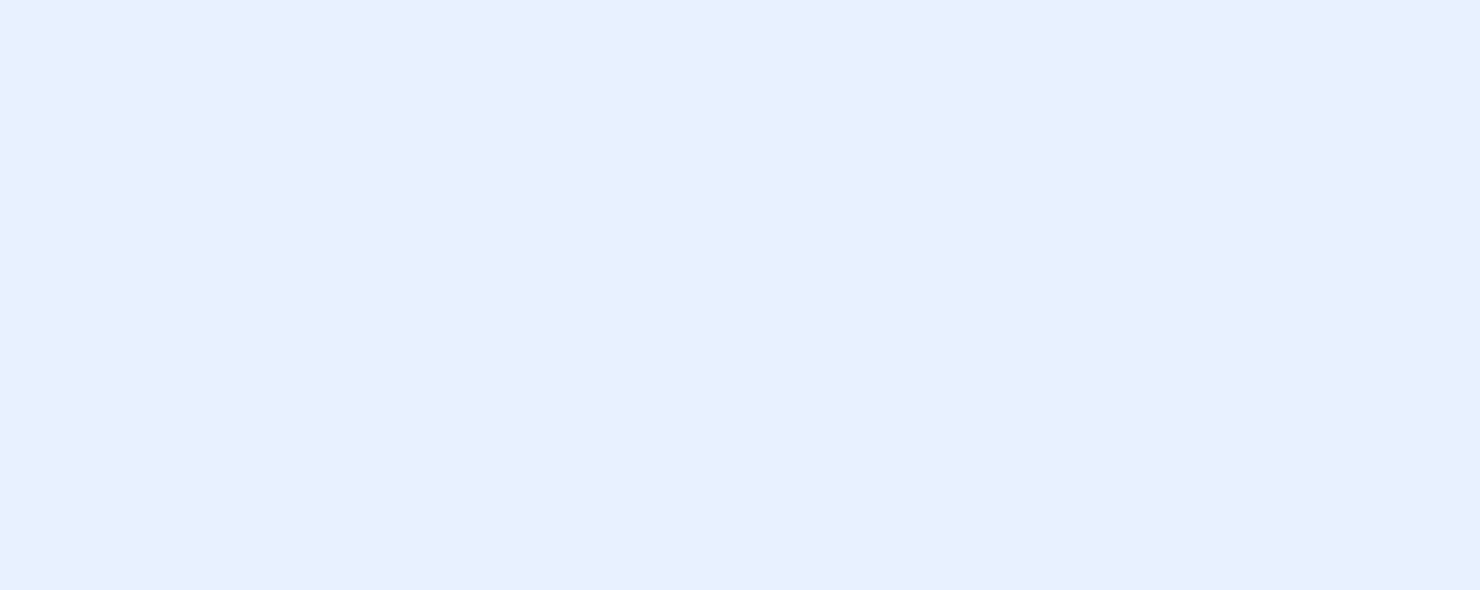
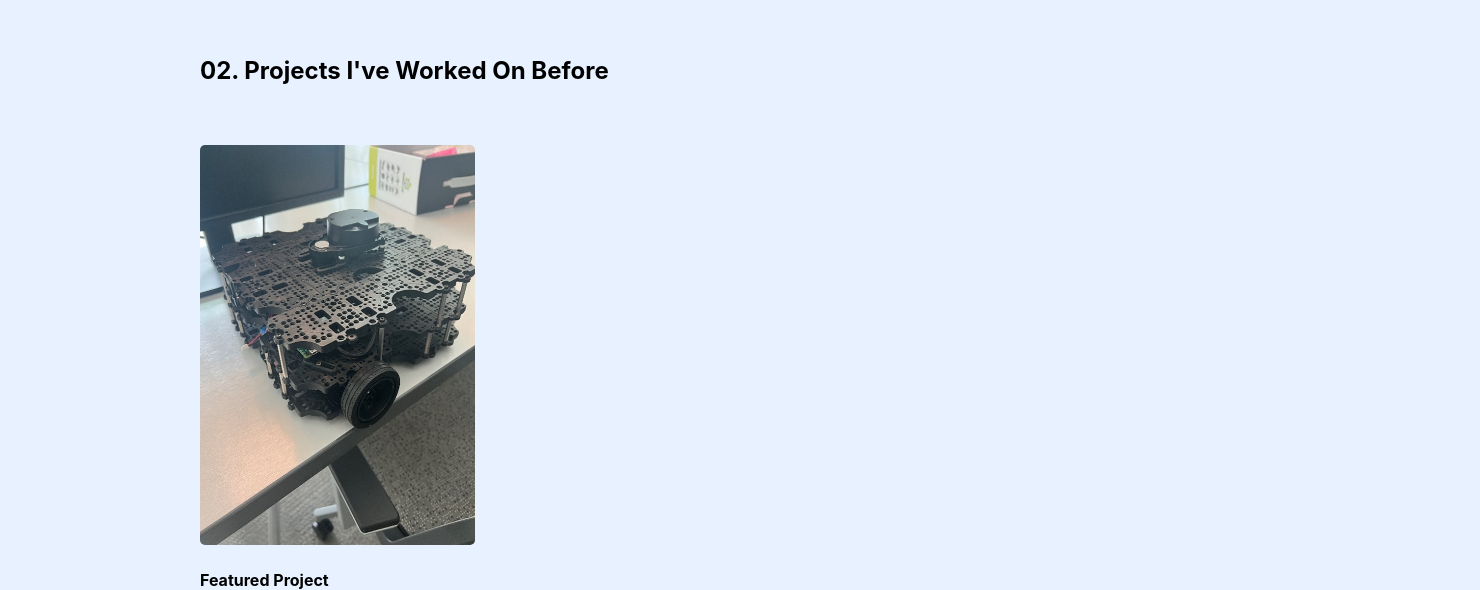
Before and after one commit to rpointjour/digital_business_card, a React (Create React App) app: page / in a window 1280 px wide. Shown: the part 1253-1843 px from the top of the page, 1480 px wide, since content can reach past the window. Before the commit the page ends 1054 px from the top, so only its background shows below. Built offline with nearby package versions, Linux system fonts and the light colour scheme; no server answers.

Commit message:
Added projects section

```diff
--- a/public/index.html
+++ b/public/index.html
@@ -38,7 +38,7 @@
       <aside id="social"></aside>
       <summary id="summary"></summary><br><br><br>
      <!--Design Phase: Prototype-->
-     <section id="about"></section>
+     <section id="about"></section><br><br><br>
      <section id="projects"></section>
      <section id="dev"></section>
      <!--Design Phase: Final Design-->
--- a/src/Components/AboutMe.js
+++ b/src/Components/AboutMe.js
@@ -1,5 +1,6 @@
 import './StyleSheets/AboutMe.css';
 import Roody from './StyleSheets/Images/Roody Pointjour Oct 2022-8.jpg';
+
 function AboutMe(){
     return(
         <div className="about">
--- a/src/Components/Menu.js
+++ b/src/Components/Menu.js
@@ -1,10 +1,23 @@
 import './StyleSheets/Menu.css';
+
+function getResume(){
+    const resume = document.querySelector('a');
+
+    const request = new Request('Roody-Pointjour-Resume.pdf');/*C:\Users\rpg20\DigitalBusCard\my-react-app\src\Components\Resume\*/
+    // Fetch API
+    fetch (request)
+    .then(response => response.blob())
+    .then(display =>{
+        const objUrl = URL.createObjectURL(display);
+        resume.href = objUrl;
+    });
+}
 
 function Menu(){
     return(
         <nav>
             <ul className="menu">
-            <li className="item"><a href="localhost:3000/src/Components/Resume/Roody-Pointjour-Resume.pdf" className="Resume">Resume</a></li>
+            <li className="item"><a href="localhost:3000/src/Components/Roody-Pointjour-Resume.pdf" className="Resume" onClick={getResume()}>Resume</a></li>
             <li className="item"><a href="#contact">04. Contact</a></li>
             <li className="item"><a href="#dev">03. In Development</a></li>
             <li className="item"><a href="#projects">02. Projects</a></li>
--- /dev/null
+++ b/src/Components/Projects.js
@@ -0,0 +1,14 @@
+import './StyleSheets/Projects.css';
+import turtlebot from './StyleSheets/Images/turtlebot3_waffle_pi.jpg';
+
+function Projects(){
+    return(
+        <div className="projects">
+                <h2>02. Projects I've Worked On Before</h2><br /><br />
+                <img src= {turtlebot} alt="Turtlebot3 Waffle Pi" className='turtle' />
+                <h4>Featured Project</h4>
+        </div>
+    );
+}
+
+export default Projects;
--- /dev/null
+++ b/src/Components/StyleSheets/Projects.css
@@ -0,0 +1,11 @@
+.projects{
+    text-align: justify;
+    position:relative;
+    top: 550px;
+    left: 200px;
+}
+.turtle{
+    width:275px;
+    height:400px;
+    border-radius: 5px;
+}
--- a/src/index.js
+++ b/src/index.js
@@ -7,6 +7,7 @@ import SocialMedia from './Components/SocialMedia';
 import Loader from './Components/Loader';
 import Menu from './Components/Menu';
 import AboutMe from './Components/AboutMe';
+import Projects from './Components/Projects';
 import reportWebVitals from './reportWebVitals';
 
 const summary = ReactDOM.createRoot(document.getElementById('summary'));
@@ -51,6 +52,12 @@ about.render(
   </React.StrictMode>
 );
 
+const projects = ReactDOM.createRoot(document.getElementById('projects'));
+projects.render(
+  <React.StrictMode>
+    <Projects />
+  </React.StrictMode>
+)
 
 // If you want to start measuring performance in your app, pass a function
 // to log results (for example: reportWebVitals(console.log))
```
Also changed, not shown: src/Components/StyleSheets/Images/turtlebot3_waffle_pi.jpg (added), 1 other file (tests, documents, lock files or other folders).
